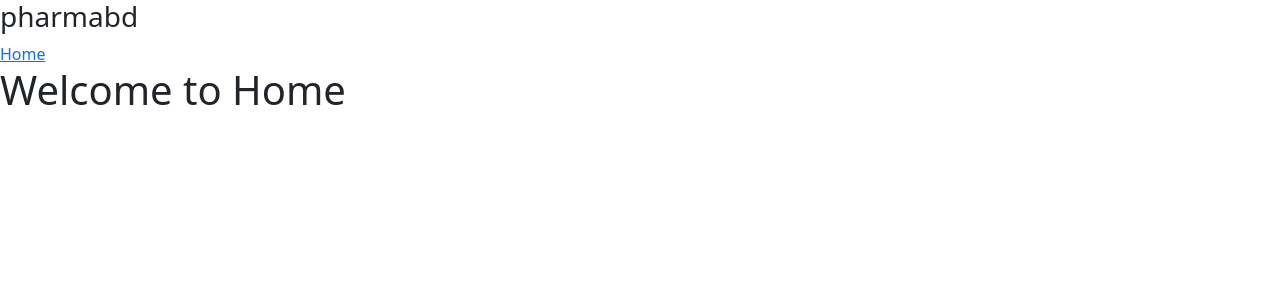
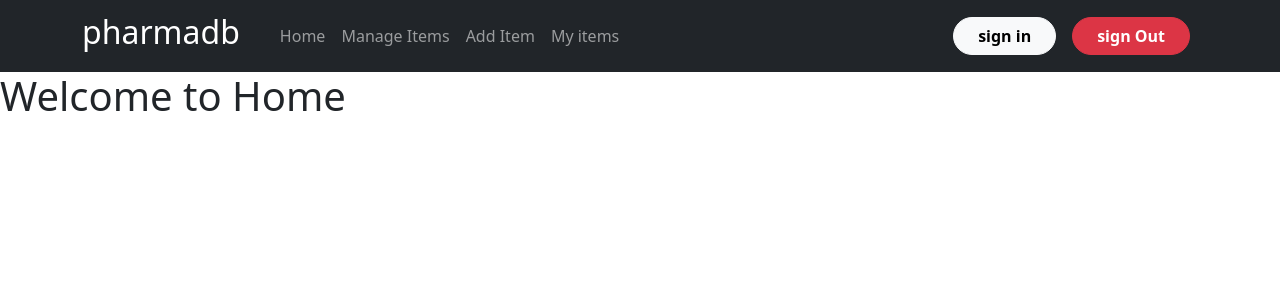
Before and after one commit to shadikmahamudsohan/warehouse-management-website-client-side, a React (Create React App) app: page / in a window 1280 px wide. Shown: the top 300 px of the page. Built offline with nearby package versions, Linux system fonts and the light colour scheme.

Commit message:
simple header added

```diff
--- a/src/App.js
+++ b/src/App.js
@@ -11,7 +11,6 @@ function App() {
       <Routes>
         <Route path="/" element={<Home />} />
         <Route path="/home" element={<Home />} />
-        {/* tut */}
       </Routes>
     </div>
   );
--- /dev/null
+++ b/src/shared/ActiveLink/ActiveLink.js
@@ -0,0 +1,18 @@
+import React from 'react';
+import { Link, useMatch, useResolvedPath } from 'react-router-dom';
+
+const ActiveLink = ({ children, to, ...props }) => {
+    let resolved = useResolvedPath(to);
+    let match = useMatch({ path: resolved.pathname, end: true });
+    return (
+        <Link
+            style={{ textDecoration: match ? "underline" : "none" }}
+            to={to}
+            {...props}
+        >
+            {children}
+        </Link>
+    );
+};
+
+export default ActiveLink;
--- a/src/shared/Header/Header.js
+++ b/src/shared/Header/Header.js
@@ -1,12 +1,32 @@
 import React from 'react';
+import { Button, Container, Nav, Navbar } from 'react-bootstrap';
 import { Link } from 'react-router-dom';
+import ActiveLink from '../ActiveLink/ActiveLink';
 
 const Header = () => {
     return (
-        <div>
-            <h3>pharmabd</h3>
-            <Link to='/home'>Home</Link>
-        </div>
+        <Navbar className="py-2" bg="dark" variant="dark" expand="lg" style={{ textAlign: 'center' }}>
+            <Container>
+                <Navbar.Brand as={Link} to="/"><h2 className='me-3'>pharmadb</h2></Navbar.Brand>
+                <Navbar.Toggle aria-controls="basic-navbar-nav" />
+                <Navbar.Collapse id="basic-navbar-nav">
+                    <Nav className="me-auto">
+                        <Nav.Link as={ActiveLink} to="/home">Home</Nav.Link>
+                        <Nav.Link as={ActiveLink} to="/link1">Manage Items</Nav.Link>
+                        <Nav.Link as={ActiveLink} to="/link2">Add Item</Nav.Link>
+                        <Nav.Link as={ActiveLink} to="/link3">My items</Nav.Link>
+                    </Nav>
+                    <Nav className='ms-auto'>
+                        <Nav.Link as={Link} to="/link">
+                            <Button variant="light" className='px-4 rounded-pill fw-bold w-100'>sign in</Button>
+                        </Nav.Link>
+                        <Nav.Link as={Link} to="/link">
+                            <Button variant="danger" className='px-4 rounded-pill fw-bold w-100'>sign Out</Button>
+                        </Nav.Link>
+                    </Nav>
+                </Navbar.Collapse>
+            </Container>
+        </Navbar>
     );
 };
 
```
Also changed, not shown: src/shared/Footer/Footer.css (added), src/shared/Footer/Footer.js (added), src/shared/Header/Header.css (added).
